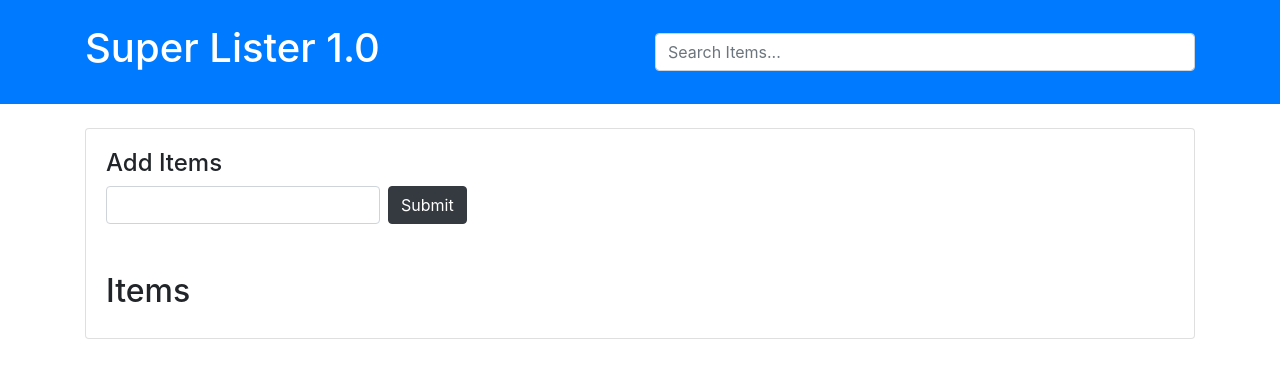
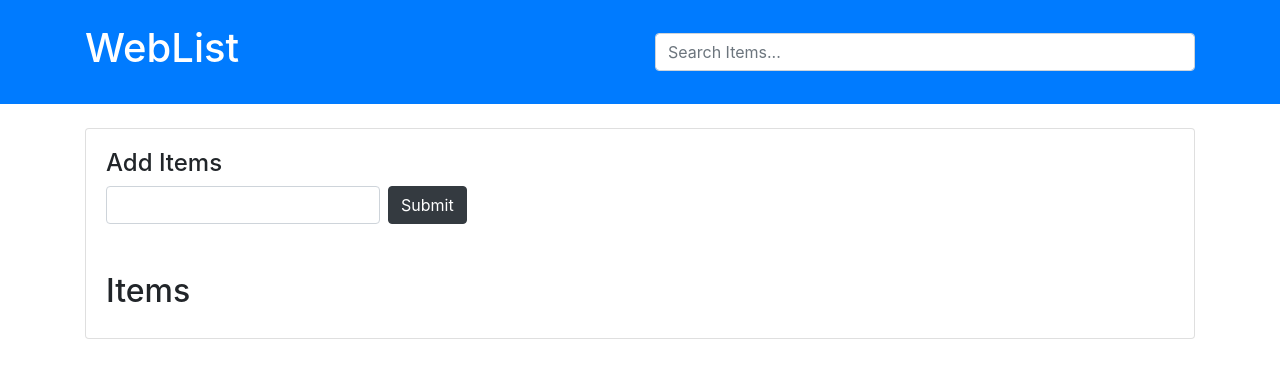
Before and after one commit to StephenPalazzo/Item-Lister, a plain HTML site: page index.html in a window 1280 px wide. Drawn offline with nearby package versions, Linux system fonts and the light colour scheme.

Commit message:
Added README and other minor changes

```diff
--- a/index.html
+++ b/index.html
@@ -8,14 +8,14 @@
     href="https://cdn.jsdelivr.net/npm/bootstrap@4.0.0/dist/css/bootstrap.min.css"
     integrity="sha384-Gn5384xqQ1aoWXA+058RXPxPg6fy4IWvTNh0E263XmFcJlSAwiGgFAW/dAiS6JXm"
     crossorigin="anonymous">
-    <title>Super Lister 1.0</title>
+    <title>WebList</title>
 </head>
 <body>
     <header id="main-header" class="bg-primary p-4 mb-4 text-white">
         <div class="container">
             <div class="row">
                 <div class="col-md-6">
-                    <h1 id="header-title">Super Lister 1.0</h1>
+                    <h1 id="header-title">WebList</h1>
                 </div>
                 <div class="col-md-6 align-self-center">
                     <input type="text" class="form-control" id="filter" placeholder="Search Items...">
```
Also changed, not shown: WebList.PNG (added), 1 other file.
